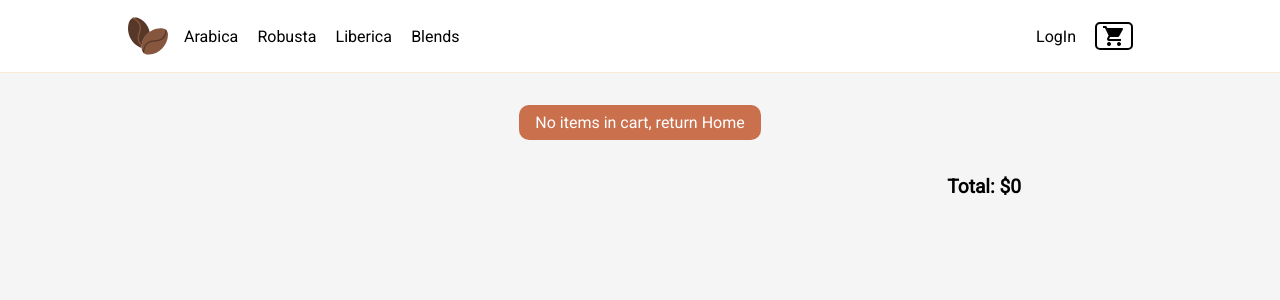
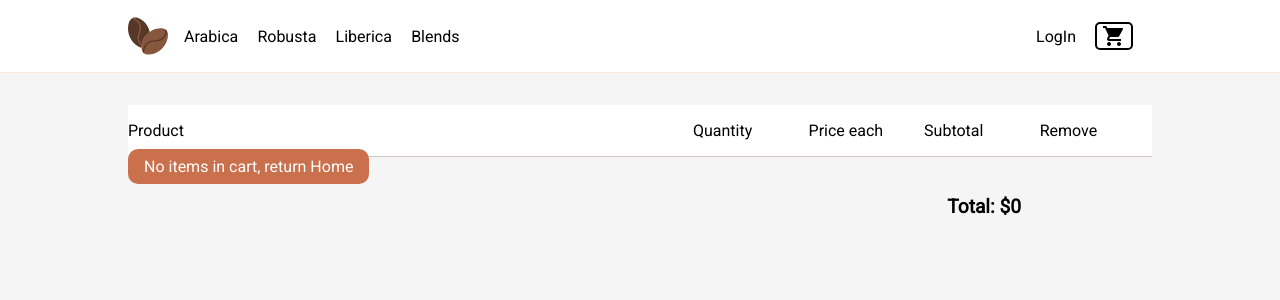
Before and after one commit to sovejero/ecom, a React (Create React App) app: page /cart in a window 1280 px wide. Shown: the top 300 px of the page. Built offline with nearby package versions, Linux system fonts and the light colour scheme.

Commit message:
refactor: cart view layout

```diff
--- a/src/components/App.css
+++ b/src/components/App.css
@@ -1,6 +1,5 @@
 .app {
-    background-color: whitesmoke;
-    height: 100vh;
+    padding-bottom: 2rem;
 }
 
 .container {
--- a/src/components/Cart/Cart.css
+++ b/src/components/Cart/Cart.css
@@ -8,23 +8,38 @@
   align-items: center;
 }
 
+.cart-grid {
+  display: grid;
+  grid-template-columns: 5fr 1fr 1fr 1fr 1fr;
+  gap: 0.2em;
+  background: white;
+  border-bottom: 1px solid #d0c3c3;
+  align-items: center;
+}
+
+.container--margin {
+  margin-top: 2rem;
+}
+
+.flex {
+  display: flex;
+}
+
+.flex--direction {
+  flex-direction: column;
+}
+
+.cart-item__product {
+  padding: 0.2em;
+  margin: 0;
+}
+
 .cart-item__img {
   padding: 0em;
   max-width: 6rem;
 }
 
-.cart-item__end {
-  display: flex;
-  gap: 6em;
-  margin-left: auto;
-}
-
-.cart-item__description {
-  margin-left: 2em;
-}
-
 .cart-item__total {
-  font-size: 1.2rem;
   font-weight: bold;
 }
 
--- a/src/components/Cart/Cart.js
+++ b/src/components/Cart/Cart.js
@@ -8,31 +8,40 @@ const Cart = () => {
   const total = getTotal();
 
   return (
-    <div className="container container__item-list">
+    <div className="container container--margin">
+      <div className="cart-grid">
+        <p>Product</p>
+        <p>Quantity</p>
+        <p>Price each</p>
+        <p>Subtotal</p>
+        <p>Remove</p>
+      </div>
       {cartItems.length===0 ? <Link className='cart-item__button' to='/'>No items in cart, return Home</Link> :
         cartItems.map( (cartItem) => {
           return  (
-            <div key={cartItem.item.id} className='cart-item'>
-                <img className='cart-item__img' src={cartItem.item.pictureUrl} alt=""></img>
-                <div className='cart-item__description'>
-                  <h3>{cartItem.item.title}</h3>
-                  <p>{cartItem.item.category}</p>
-                  <p>{cartItem.quantity} x ${cartItem.item.price}</p>
+            <div key={cartItem.item.id} className='cart-grid'>
+                <div className='flex'>
+                  <img className='cart-item__img' src={cartItem.item.pictureUrl} alt=""></img>
+                  <div className="flex flex--direction">
+                    <p className="cart-item__product">Title: {cartItem.item.title}</p>
+                    <p className="cart-item__product">Category: {cartItem.item.category}</p>
+                    <p className="cart-item__product">Description: {cartItem.item.description}</p>
+                  </div>
                 </div>
-              <div className='cart-item__end'>
+                <p>{cartItem.quantity}</p>
+                <p>${cartItem.item.price}</p>
                 <p className='cart-item__total'>${cartItem.item.price*cartItem.quantity}</p>
                 <div className='cart-item__remove--wrapper'>
                   <span onClick={() => removeItem(cartItem.item.id)} className="material-icons cart-item__remove">delete</span>
                 </div>
-              </div>
             </div>
             );}
           )
       }
+
       <div className='cart-order'>
         <p>Total: ${total}</p>
       </div>
-
     </div>
   );
 }
--- a/src/index.css
+++ b/src/index.css
@@ -8,7 +8,7 @@
 body {
   margin: 0;
   padding: 0;
-  background-color: #f0f7f8;
+  background-color: whitesmoke;
   font-family: 'Roboto', Arial, Helvetica, sans-serif;
 }
 
```
